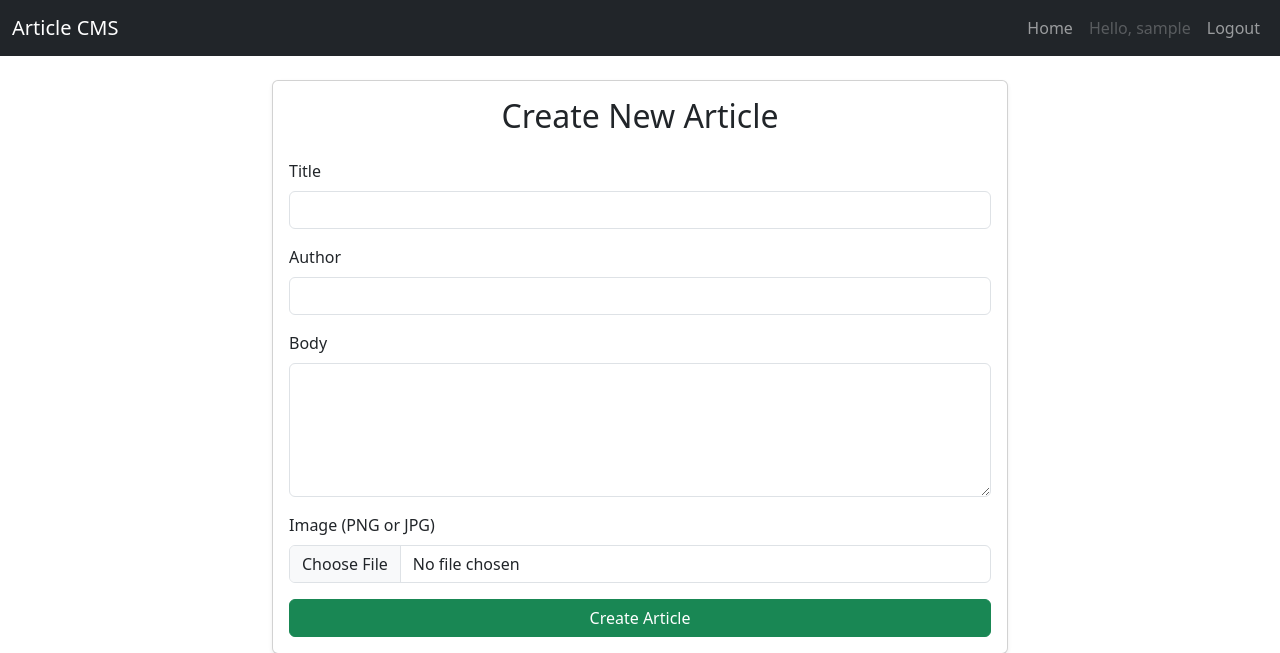
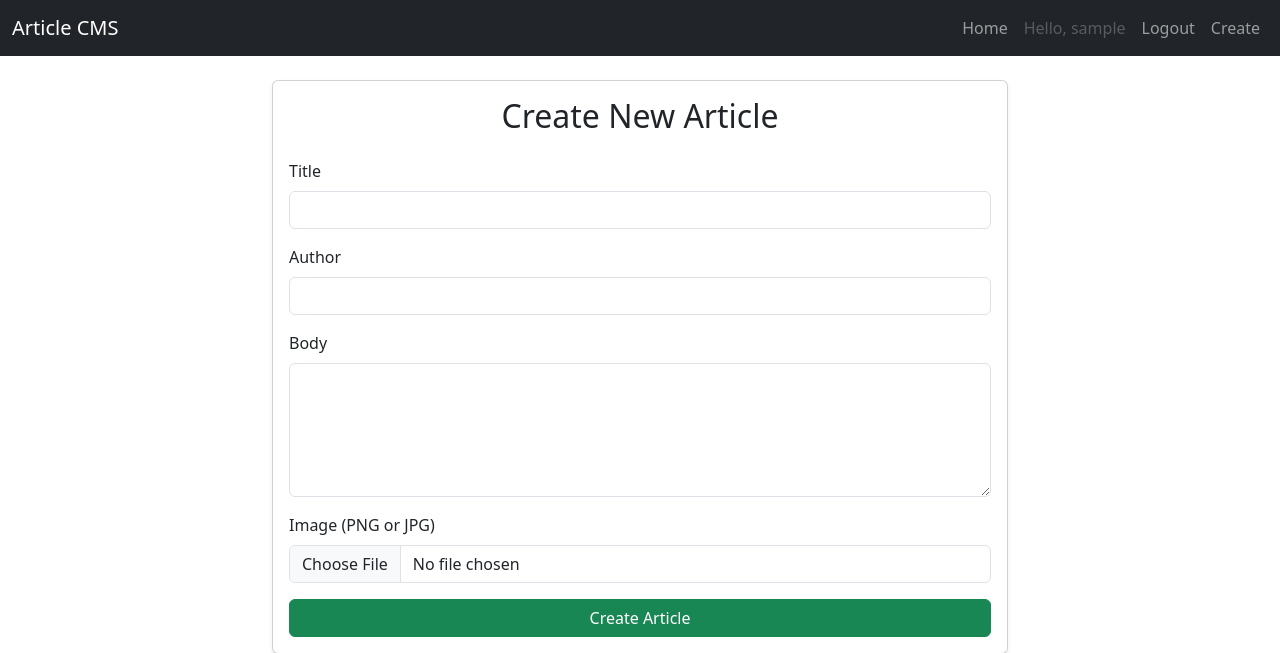
Before and after one commit to chitakalamounika/ArticleCMS, a Flask app: page /create in a window 1280 px wide. Shown: the top 653 px of the page. Run offline with Flask 3, Linux system fonts and the light colour scheme; the visitor is signed in with stand-in values (Sample User, id 1).

Commit message:
Update layout.html

```diff
--- a/FlaskWebProject/templates/layout.html
+++ b/FlaskWebProject/templates/layout.html
@@ -34,6 +34,12 @@
                             <a class="nav-link" href="{{ url_for('login') }}">Login</a>
                         </li>
                     {% endif %}
+                    {% if session.get('user') %}
+                       <li class="nav-item">
+                          <a class="nav-link" href="{{ url_for('create_article') }}">Create</a>
+                       </li>
+                    {% endif %}
+
                 </ul>
             </div>
         </div>
```
